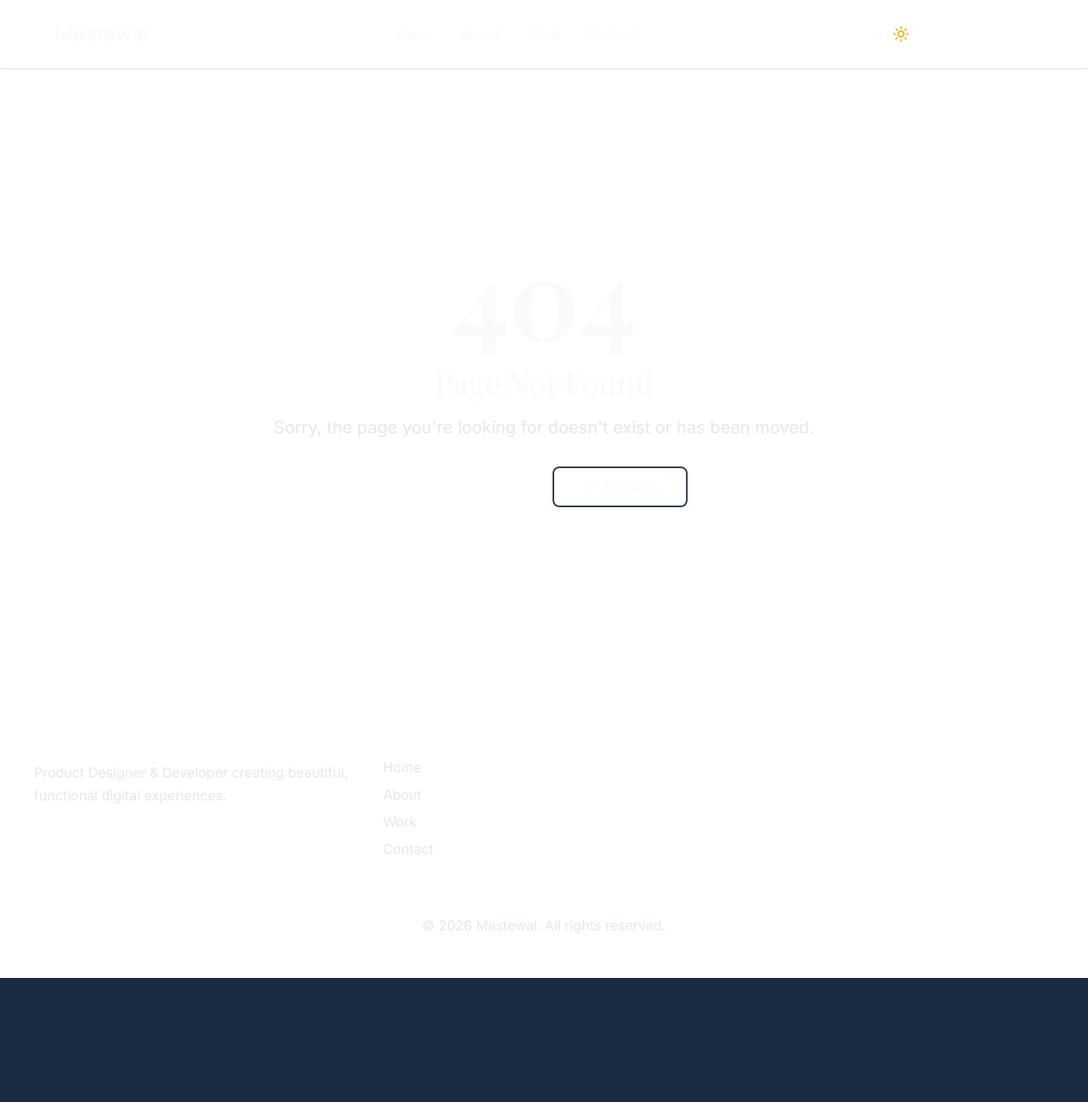
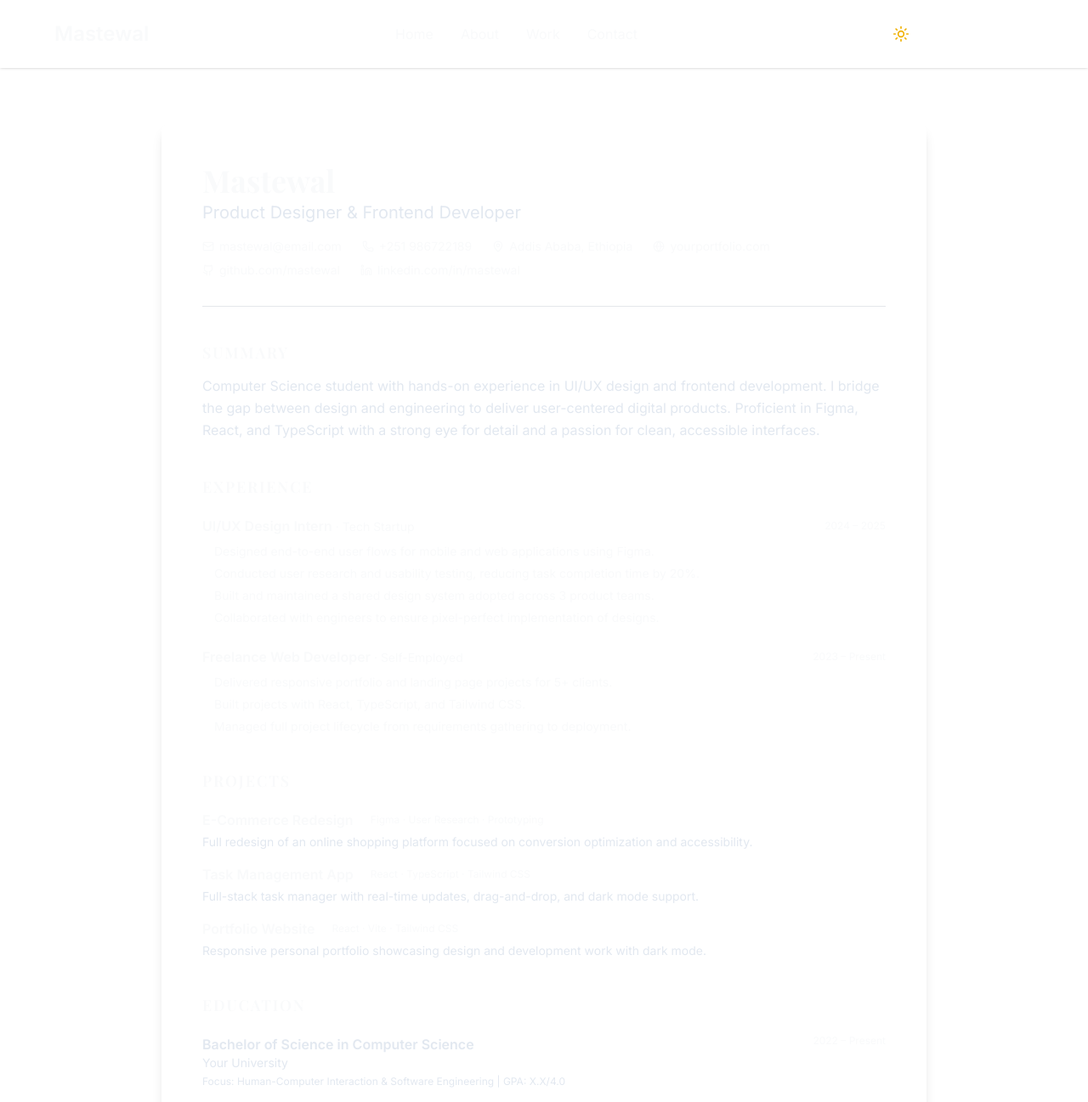
Before and after one commit to pixelpine-ux/Portfolio-Redesign-1-, a React (Vite) app: page /resume in a window 1280 px wide. Shown: the top 1297 px of the page at 85% size. Before the commit the page ends 1151 px from the top, so only its background shows below. Built offline with nearby package versions, Linux system fonts and the light colour scheme.

Commit message:
Changing the Download Resume button to link to the /resume page.

```diff
--- a/src/app/App.tsx
+++ b/src/app/App.tsx
@@ -9,6 +9,7 @@ import { WorkPage } from '@/app/pages/WorkPage';
 import { ContactPage } from '@/app/pages/ContactPage';
 import { NotFoundPage } from '@/app/pages/NotFoundPage';
 import { EcommerceCaseStudy } from '@/app/pages/EcommerceCaseStudy';
+import { ResumePage } from '@/app/pages/ResumePage';
 
 export default function App() {
   return (
@@ -24,6 +25,7 @@ export default function App() {
               <Route path="/work" element={<WorkPage />} />
               <Route path="/work/ecommerce-redesign" element={<EcommerceCaseStudy />} />
               <Route path="/contact" element={<ContactPage />} />
+              <Route path="/resume" element={<ResumePage />} />
               <Route path="*" element={<NotFoundPage />} />
             </Routes>
           </main>
--- a/src/app/pages/HomePage.tsx
+++ b/src/app/pages/HomePage.tsx
@@ -66,13 +66,12 @@ export function HomePage() {
               >
                 View Work <ArrowRight size={20} />
               </Link>
-              <a
-                href="/resume.pdf"
-                download="Mastewal_Resume.pdf"
+              <Link
+                to="/resume"
                 className="border-2 border-navy dark:border-cyan text-navy dark:text-cyan px-6 md:px-8 h-12 rounded-lg hover:bg-navy dark:hover:bg-cyan hover:text-white transition-all flex items-center justify-center gap-2 text-center"
               >
-                Download Resume <Download size={20} />
-              </a>
+                View Resume <Download size={20} />
+              </Link>
             </div>
           </div>
         </div>
--- /dev/null
+++ b/src/app/pages/ResumePage.tsx
@@ -0,0 +1,193 @@
+import { Download, Mail, Phone, MapPin, Globe, Github, Linkedin } from 'lucide-react';
+
+const contact = {
+  name: 'Mastewal',
+  title: 'Product Designer & Frontend Developer',
+  email: 'mastewal@email.com',
+  phone: '+251 986722189',
+  location: 'Addis Ababa, Ethiopia',
+  website: 'yourportfolio.com',
+  github: 'github.com/mastewal',
+  linkedin: 'linkedin.com/in/mastewal',
+};
+
+const summary =
+  'Computer Science student with hands-on experience in UI/UX design and frontend development. I bridge the gap between design and engineering to deliver user-centered digital products. Proficient in Figma, React, and TypeScript with a strong eye for detail and a passion for clean, accessible interfaces.';
+
+const experience = [
+  {
+    title: 'UI/UX Design Intern',
+    company: 'Tech Startup',
+    period: '2024 – 2025',
+    bullets: [
+      'Designed end-to-end user flows for mobile and web applications using Figma.',
+      'Conducted user research and usability testing, reducing task completion time by 20%.',
+      'Built and maintained a shared design system adopted across 3 product teams.',
+      'Collaborated with engineers to ensure pixel-perfect implementation of designs.',
+    ],
+  },
+  {
+    title: 'Freelance Web Developer',
+    company: 'Self-Employed',
+    period: '2023 – Present',
+    bullets: [
+      'Delivered responsive portfolio and landing page projects for 5+ clients.',
+      'Built projects with React, TypeScript, and Tailwind CSS.',
+      'Managed full project lifecycle from requirements gathering to deployment.',
+    ],
+  },
+];
+
+const education = [
+  {
+    degree: 'Bachelor of Science in Computer Science',
+    school: 'Your University',
+    period: '2022 – Present',
+    notes: 'Focus: Human-Computer Interaction & Software Engineering | GPA: X.X/4.0',
+  },
+];
+
+const skills = {
+  Design: ['UI/UX Design', 'Prototyping', 'Wireframing', 'User Research', 'Usability Testing', 'Design Systems'],
+  Development: ['React', 'TypeScript', 'Next.js', 'Tailwind CSS', 'HTML & CSS', 'RESTful APIs'],
+  Tools: ['Figma', 'Adobe XD', 'Photoshop', 'Git & GitHub', 'VS Code', 'Notion'],
+};
+
+const projects = [
+  {
+    name: 'E-Commerce Redesign',
+    tech: 'Figma · User Research · Prototyping',
+    description: 'Full redesign of an online shopping platform focused on conversion optimization and accessibility.',
+  },
+  {
+    name: 'Task Management App',
+    tech: 'React · TypeScript · Tailwind CSS',
+    description: 'Full-stack task manager with real-time updates, drag-and-drop, and dark mode support.',
+  },
+  {
+    name: 'Portfolio Website',
+    tech: 'React · Vite · Tailwind CSS',
+    description: 'Responsive personal portfolio showcasing design and development work with dark mode.',
+  },
+];
+
+export function ResumePage() {
+  return (
+    <main className="min-h-screen pt-20 pb-16 px-4 md:px-6 dark:bg-slate-900">
+      <div className="max-w-[900px] mx-auto">
+
+        {/* Download Button */}
+        <div className="flex justify-end mb-6">
+          <a
+            href="/resume.pdf"
+            download="Mastewal_Resume.pdf"
+            className="flex items-center gap-2 bg-cyan text-white px-5 h-10 rounded-lg hover:bg-opacity-90 transition-all text-sm"
+          >
+            <Download size={16} /> Download PDF
+          </a>
+        </div>
+
+        {/* Resume Card */}
+        <div className="bg-white dark:bg-slate-800 rounded-xl shadow-lg p-8 md:p-12 space-y-10">
+
+          {/* Header */}
+          <div className="border-b border-gray-200 dark:border-slate-600 pb-8">
+            <h1 className="text-3xl md:text-4xl mb-1">{contact.name}</h1>
+            <p className="text-cyan text-lg md:text-xl mb-4">{contact.title}</p>
+            <div className="flex flex-wrap gap-x-6 gap-y-2 text-sm text-slate dark:text-gray-300">
+              <span className="flex items-center gap-1.5"><Mail size={14} />{contact.email}</span>
+              <span className="flex items-center gap-1.5"><Phone size={14} />{contact.phone}</span>
+              <span className="flex items-center gap-1.5"><MapPin size={14} />{contact.location}</span>
+              <span className="flex items-center gap-1.5"><Globe size={14} />{contact.website}</span>
+              <span className="flex items-center gap-1.5"><Github size={14} />{contact.github}</span>
+              <span className="flex items-center gap-1.5"><Linkedin size={14} />{contact.linkedin}</span>
+            </div>
+          </div>
+
+          {/* Summary */}
+          <div>
+            <h2 className="text-lg font-semibold text-navy dark:text-cyan uppercase tracking-widest mb-3">Summary</h2>
+            <p className="text-slate dark:text-gray-200 text-sm md:text-base leading-relaxed">{summary}</p>
+          </div>
+
+          {/* Experience */}
+          <div>
+            <h2 className="text-lg font-semibold text-navy dark:text-cyan uppercase tracking-widest mb-5">Experience</h2>
+            <div className="space-y-6">
+              {experience.map((job) => (
+                <div key={job.title}>
+                  <div className="flex flex-col sm:flex-row sm:items-center sm:justify-between mb-1 gap-1">
+                    <div>
+                      <span className="font-semibold text-base">{job.title}</span>
+                      <span className="text-slate dark:text-gray-400 text-sm"> · {job.company}</span>
+                    </div>
+                    <span className="text-xs text-slate dark:text-gray-400 whitespace-nowrap">{job.period}</span>
+                  </div>
+                  <ul className="mt-2 space-y-1.5 list-none">
+                    {job.bullets.map((b) => (
+                      <li key={b} className="flex items-start gap-2 text-sm text-slate dark:text-gray-200">
+                        <span className="mt-1.5 w-1.5 h-1.5 bg-cyan rounded-full flex-shrink-0" />
+                        {b}
+                      </li>
+                    ))}
+                  </ul>
+                </div>
+              ))}
+            </div>
+          </div>
+
+          {/* Projects */}
+          <div>
+            <h2 className="text-lg font-semibold text-navy dark:text-cyan uppercase tracking-widest mb-5">Projects</h2>
+            <div className="space-y-4">
+              {projects.map((p) => (
+                <div key={p.name}>
+                  <div className="flex flex-col sm:flex-row sm:items-center gap-1 sm:gap-3 mb-1">
+                    <span className="font-semibold text-base">{p.name}</span>
+                    <span className="text-xs text-cyan bg-cyan/10 dark:bg-cyan/20 px-2 py-0.5 rounded-full">{p.tech}</span>
+                  </div>
+                  <p className="text-sm text-slate dark:text-gray-200">{p.description}</p>
+                </div>
+              ))}
+            </div>
+          </div>
+
+          {/* Education */}
+          <div>
+            <h2 className="text-lg font-semibold text-navy dark:text-cyan uppercase tracking-widest mb-5">Education</h2>
+            {education.map((e) => (
+              <div key={e.degree} className="flex flex-col sm:flex-row sm:items-start sm:justify-between gap-1">
+                <div>
+                  <p className="font-semibold text-base">{e.degree}</p>
+                  <p className="text-sm text-slate dark:text-gray-400">{e.school}</p>
+                  <p className="text-xs text-slate dark:text-gray-400 mt-1">{e.notes}</p>
+                </div>
+                <span className="text-xs text-slate dark:text-gray-400 whitespace-nowrap">{e.period}</span>
+              </div>
+            ))}
+          </div>
+
+          {/* Skills */}
+          <div>
+            <h2 className="text-lg font-semibold text-navy dark:text-cyan uppercase tracking-widest mb-5">Skills</h2>
+            <div className="grid grid-cols-1 sm:grid-cols-3 gap-4">
+              {Object.entries(skills).map(([category, items]) => (
+                <div key={category}>
+                  <p className="text-sm font-semibold text-cyan mb-2">{category}</p>
+                  <div className="flex flex-wrap gap-2">
+                    {items.map((s) => (
+                      <span key={s} className="text-xs px-2.5 py-1 bg-off-white dark:bg-slate-700 text-navy dark:text-gray-200 rounded-full">
+                        {s}
+                      </span>
+                    ))}
+                  </div>
+                </div>
+              ))}
+            </div>
+          </div>
+
+        </div>
+      </div>
+    </main>
+  );
+}
```
